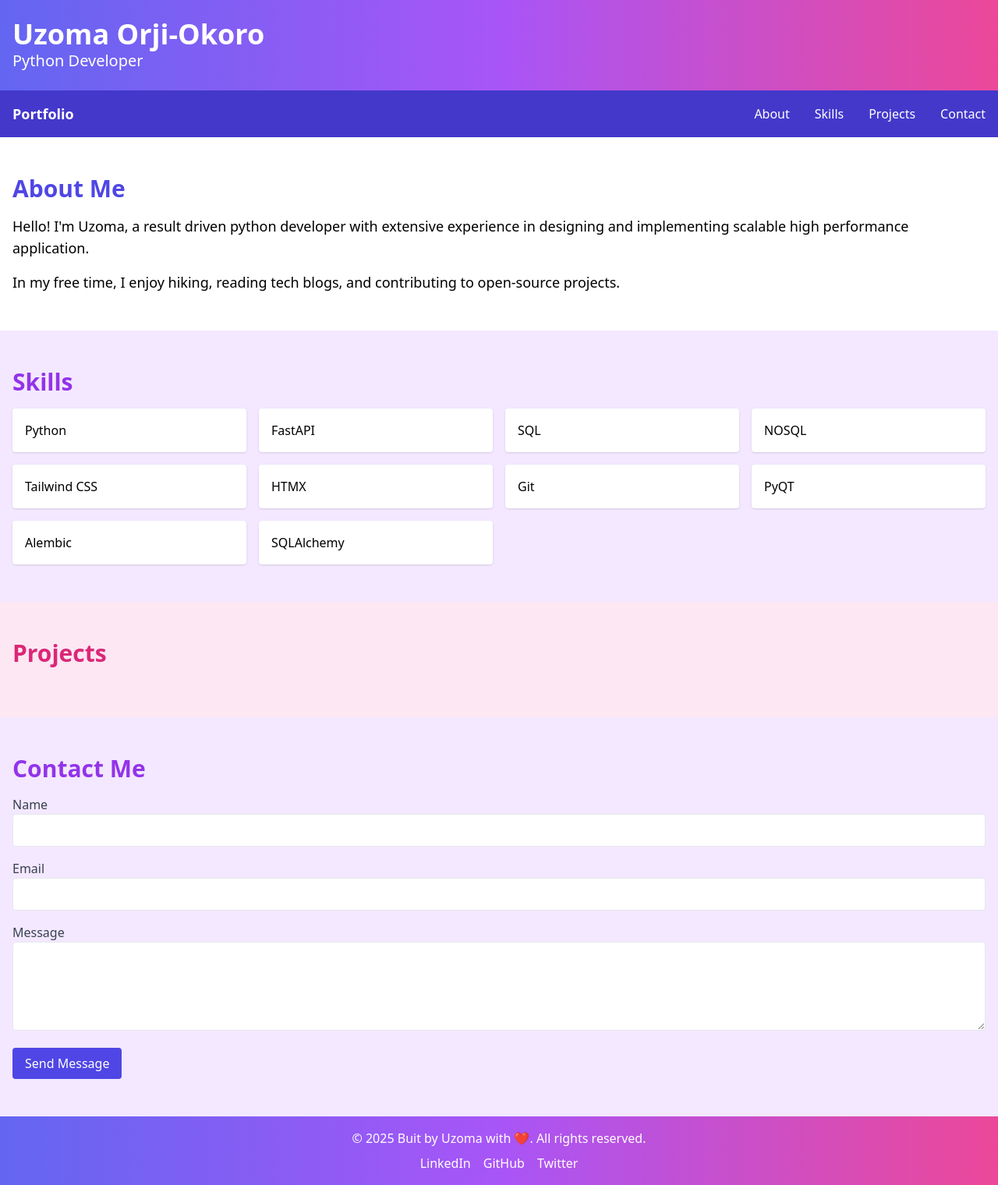
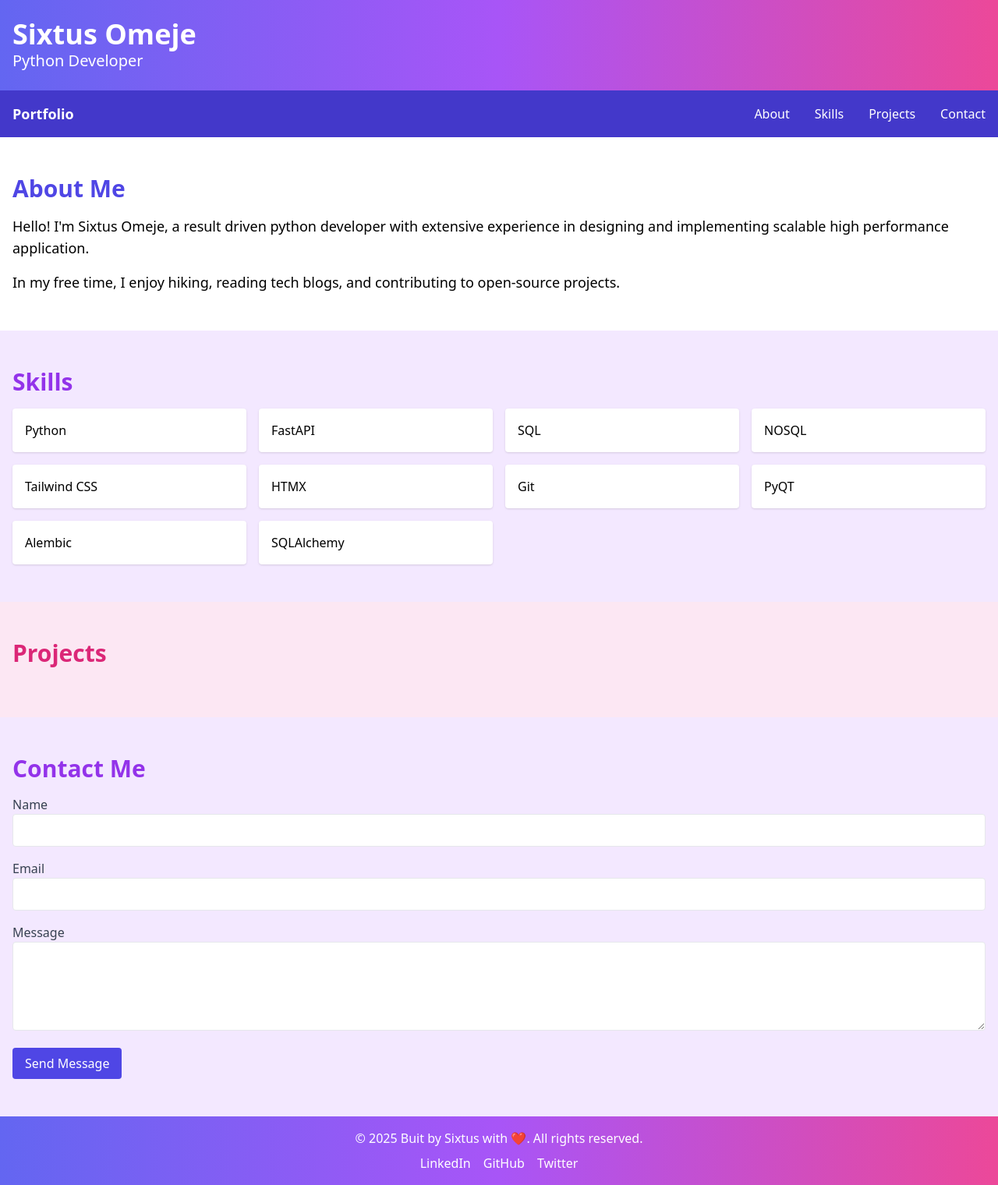
Before and after one commit to SixtusNnanna/portfolio2, a FastAPI app: page / in a window 1280 px wide. Shown: the whole page at 78% size. Run offline with FastAPI, Linux system fonts and the light colour scheme; data that the repository does not hold is empty; parts of the project's set-up code (start-up, migrations or seed data) failed here and were passed over; some libraries are stand-ins or nearby versions.

Commit message:
Update personal information in index.html

```diff
--- a/templates/index.html
+++ b/templates/index.html
@@ -12,7 +12,7 @@
     <!-- Header -->
     <header class="bg-gradient-to-r from-indigo-500 via-purple-500 to-pink-500 text-white py-6">
         <div class="container mx-auto px-4">
-            <h1 class="text-4xl font-bold">Uzoma Orji-Okoro</h1>
+            <h1 class="text-4xl font-bold">Sixtus Omeje</h1>
             <p class="text-xl">Python Developer</p>
         </div>
     </header>
@@ -53,7 +53,7 @@
         <div class="container mx-auto px-4">
             <h2 class="text-3xl font-bold mb-4 text-indigo-600">About Me</h2>
             <p class="text-lg mb-4">
-                Hello! I'm Uzoma, a result driven python developer with extensive experience in designing and implementing scalable high performance application.
+                Hello! I'm Sixtus Omeje, a result driven python developer with extensive experience in designing and implementing scalable high performance application.
             </p>
             <p class="text-lg">
                 In my free time, I enjoy hiking, reading tech blogs, and contributing to open-source projects.
@@ -116,11 +116,11 @@
     <!-- Footer -->
     <footer class="bg-gradient-to-r from-indigo-500 via-purple-500 to-pink-500 text-white py-4">
         <div class="container mx-auto px-4 text-center">
-            <p>&copy; 2025 Buit by Uzoma with ❤️. All rights reserved.</p>
+            <p>&copy; 2025 Buit by Sixtus with ❤️. All rights reserved.</p>
             <div class="flex justify-center space-x-4 mt-2">
-                <a href="/" class="hover:underline">LinkedIn</a>
-                <a href="/" class="hover:underline">GitHub</a>
-                <a href="/" class="hover:underline">Twitter</a>
+                <a href="https://www.linkedin.com/in/62s" class="hover:underline">LinkedIn</a>
+                <a href="http://github.com/sixtusNnanna" class="hover:underline">GitHub</a>
+                <a href="http://github.com/sixtusNnanna" class="hover:underline">Twitter</a>
             </div>
         </div>
     </footer>
```
